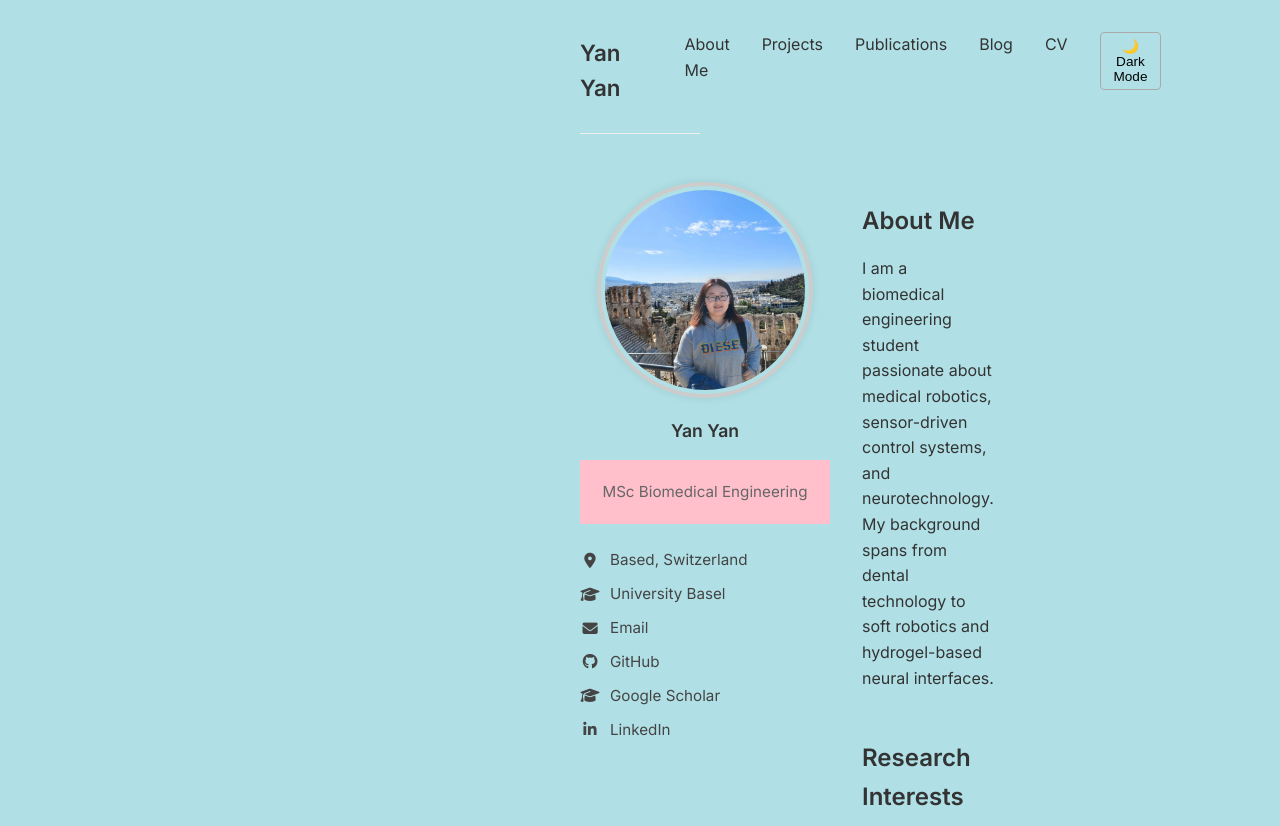
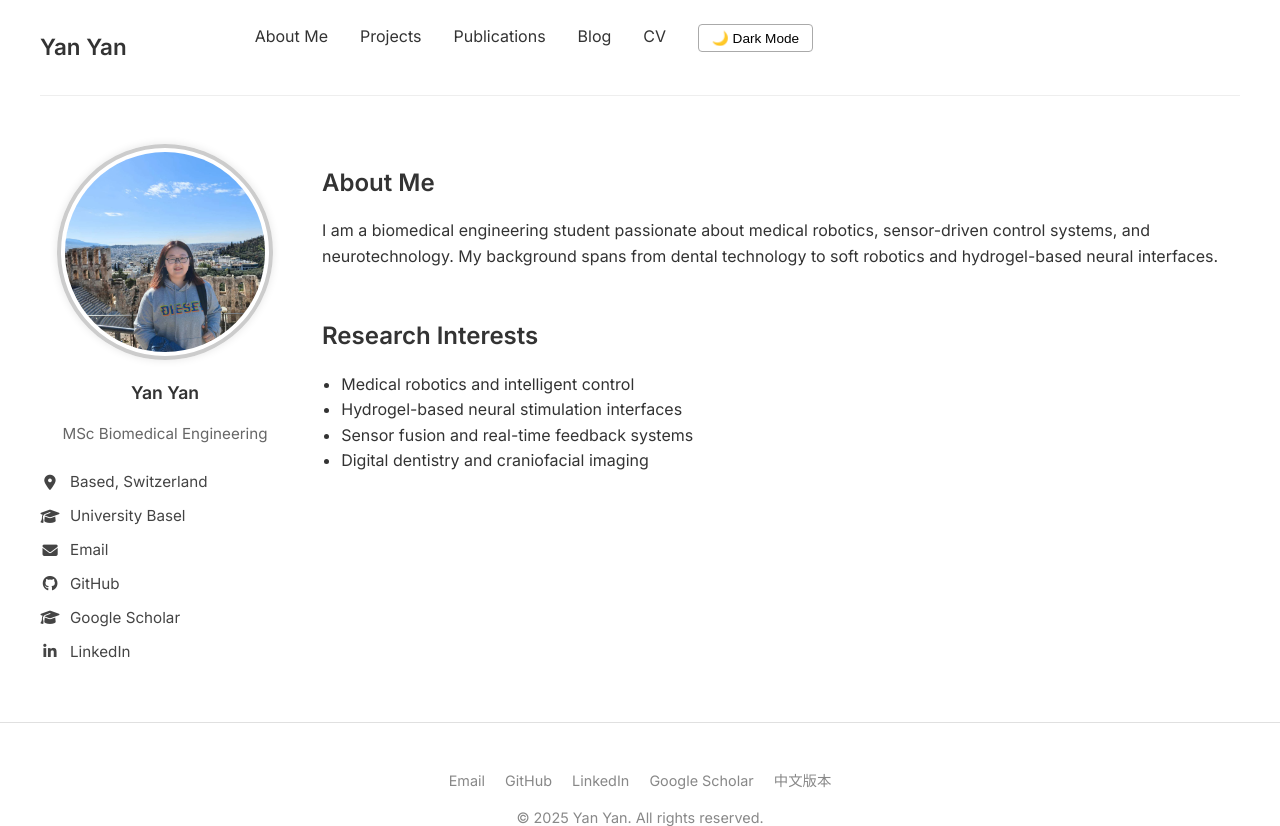
Before and after one commit to YanYan6WLF/YanYan.github.io, a plain HTML site: page index.html in a window 1280 px wide. Shown: the top 826 px of the page. Drawn offline with Linux system fonts and the light colour scheme.

Commit message:
Update index.html

```diff
--- a/index.html
+++ b/index.html
@@ -13,15 +13,15 @@
   <style>
     body {
       font-family: 'Inter', sans-serif;
-      margin: 1000;
-      background: powderblue;
+      margin: 0;
+      background: #fff;
       color: #333;
       transition: background-color 0.3s ease, color 0.3s ease;
       line-height: 1.6;
     }
 
     .container {
-      max-width: 120px;
+      max-width: 1200px;
       margin: 0 auto;
       padding: 0 1.5rem;
     }
@@ -33,7 +33,7 @@
       padding: 1.5rem 0;
       border-bottom: 1px solid #eee;
       font-weight: 500;
-      gap: 4rem;
+      gap: 8rem;
     }
 
     .nav-brand {
@@ -220,7 +220,7 @@
         <div class="profile">
           <img src="travel.jpg" alt="Yan Yan">
           <h2>Yan Yan</h2>
-          <p style="background: pink; padding: 20px;">MSc Biomedical Engineering</p>
+          <p>MSc Biomedical Engineering</p>
         </div>
 
         <div class="contact-item">
```
